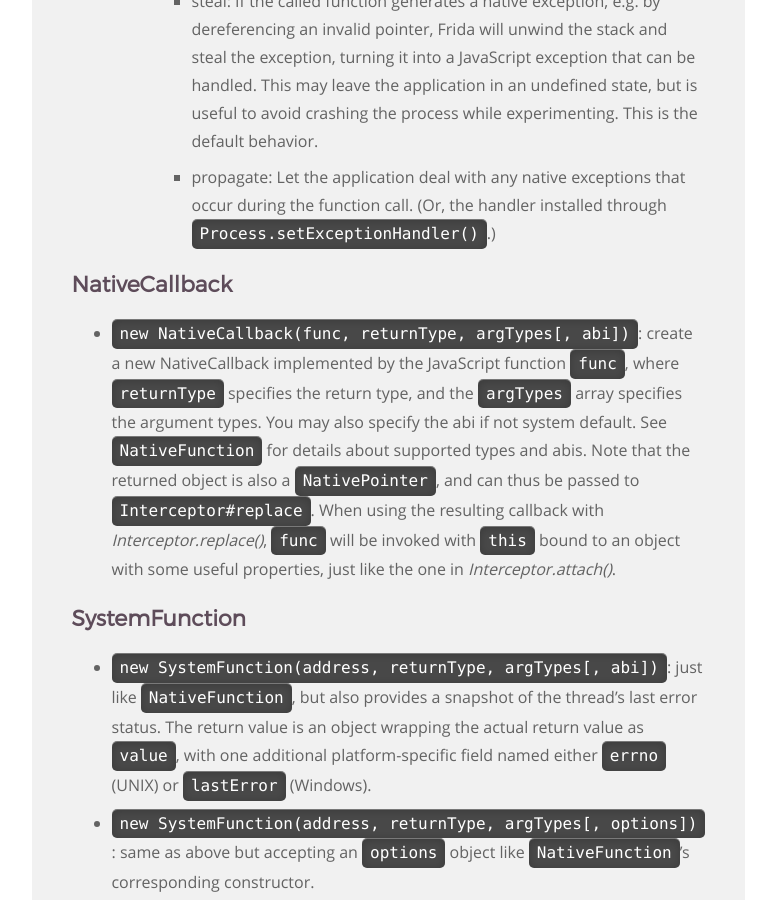
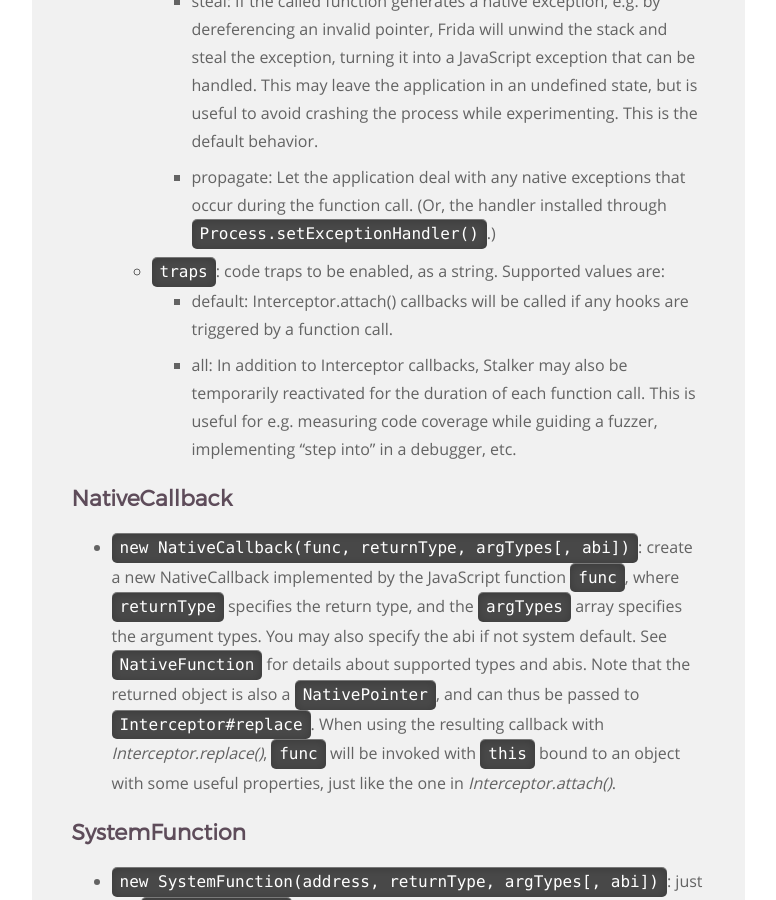
Before and after one commit to frida/frida-website, a Jekyll site: the page built from _docs/javascript-api.md, in a window 1280 px wide and 900 px high, scrolled down 23208 px. Shown: the whole window, without its empty margins (364-1140 px from the left). Built offline with Jekyll 4.4.1, drawn with Linux system fonts in a browser that asks for light colours.

Commit message:
Document NativeFunction's brand new “traps” option

```diff
--- a/_docs/javascript-api.md
+++ b/_docs/javascript-api.md
@@ -945,6 +945,13 @@ friendlyFunctionName(returnValue, thisPtr);
         -   propagate: Let the application deal with any native exceptions that
                        occur during the function call. (Or, the handler
                        installed through `Process.setExceptionHandler()`.)
+    -   `traps`: code traps to be enabled, as a string. Supported values are:
+        -   default: Interceptor.attach() callbacks will be called if any hooks
+                     are triggered by a function call.
+        -   all: In addition to Interceptor callbacks, Stalker may also be
+                 temporarily reactivated for the duration of each function call.
+                 This is useful for e.g. measuring code coverage while guiding a
+                 fuzzer, implementing "step into" in a debugger, etc.
 
 
 ## NativeCallback
```
